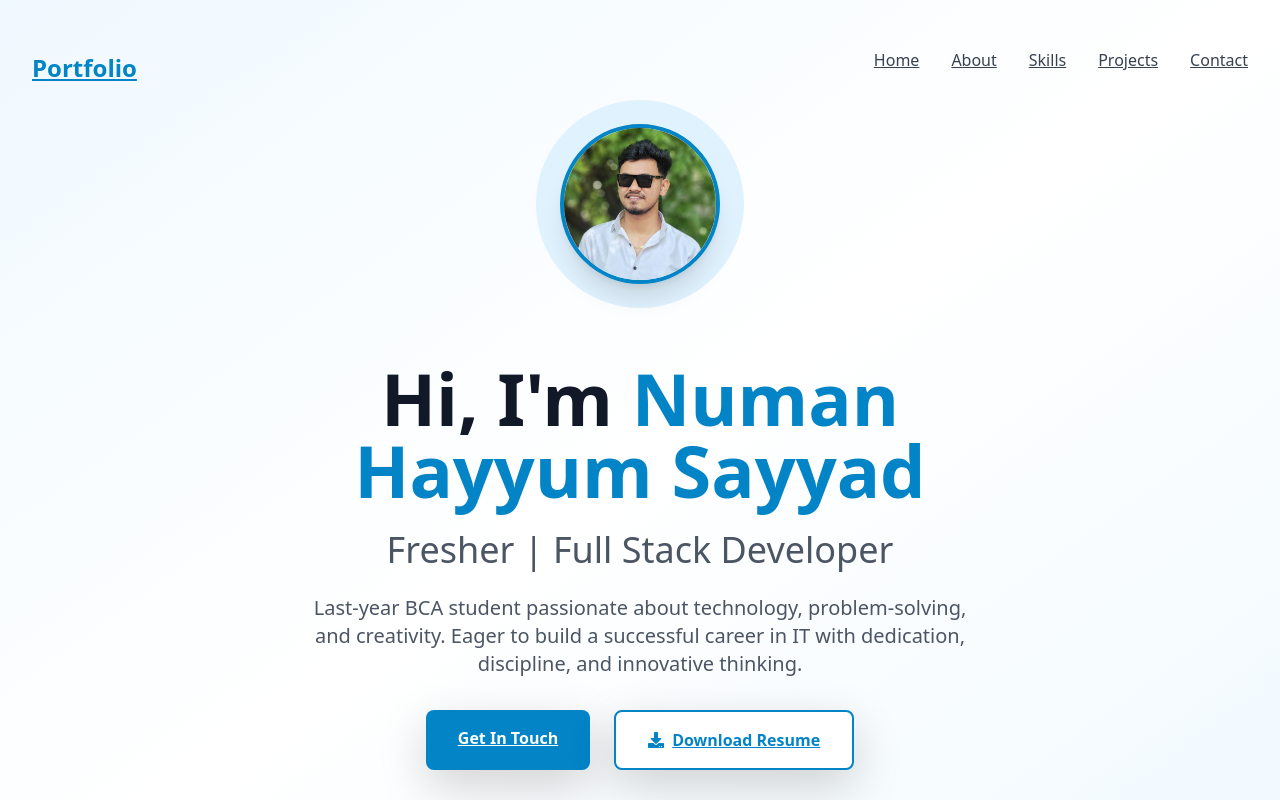
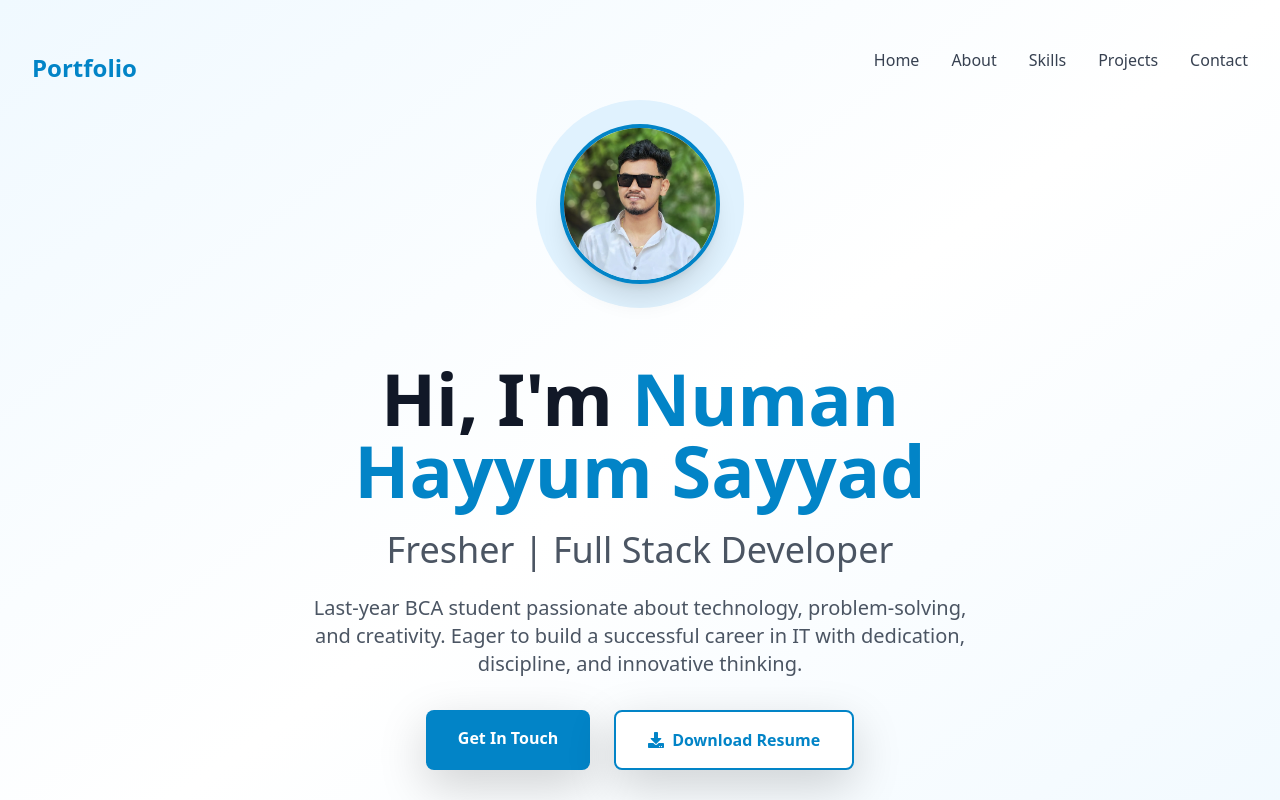
Before and after one commit to numansayyad/portfolio, a React (Vite) app: page / in a window 1280 px wide. Shown: the top 800 px of the page. Built offline with nearby package versions, Linux system fonts and the light colour scheme.

Commit message:
I fixed the underline of the anchor tag.

```diff
--- a/src/components/Contact.tsx
+++ b/src/components/Contact.tsx
@@ -57,12 +57,13 @@ const Contact = () => {
                     <h4 className="font-semibold text-gray-900 mb-1">Email</h4>
                     <a
                       href="mailto:numann.sayyad@gmail.com"
-                      className="text-gray-600 hover:text-primary-600 transition-colors"
+                      className="text-gray-600 hover:text-primary-600 transition-colors no-underline"
                     >
                       numann.sayyad@gmail.com
                     </a>
                   </div>
                 </div>
+
 
 
                 <div className="flex items-start gap-4">
@@ -73,9 +74,9 @@ const Contact = () => {
                     <h4 className="font-semibold text-gray-900 mb-1">Phone</h4>
                     <a
                       href="tel:+917058151583"
-                      className="text-gray-600 hover:text-primary-600 transition-colors"
+                      className="text-gray-600 hover:text-primary-600 transition-colors no-underline"
                     >
-                      +91 7058151583
+                      +91-7058151583
                     </a>
                   </div>
                 </div>
--- a/src/components/Header.tsx
+++ b/src/components/Header.tsx
@@ -1,3 +1,5 @@
+
+
 import { useState, useEffect } from 'react'
 import { FaBars, FaTimes } from 'react-icons/fa'
 
@@ -25,11 +27,7 @@ const Header: React.FC<HeaderProps> = ({ isScrolled }) => {
   }
 
   useEffect(() => {
-    if (isMenuOpen) {
-      document.body.style.overflow = 'hidden'
-    } else {
-      document.body.style.overflow = 'unset'
-    }
+    document.body.style.overflow = isMenuOpen ? 'hidden' : 'unset'
     return () => {
       document.body.style.overflow = 'unset'
     }
@@ -38,20 +36,19 @@ const Header: React.FC<HeaderProps> = ({ isScrolled }) => {
   return (
     <header
       className={`fixed top-0 left-0 right-0 z-50 transition-all duration-300 ${
-        isScrolled
-          ? 'bg-white shadow-lg py-3'
-          : 'bg-transparent py-5'
+        isScrolled ? 'bg-white shadow-lg py-3' : 'bg-transparent py-5'
       }`}
     >
       <nav className="container-custom">
         <div className="flex items-center justify-between">
+          {/* Logo */}
           <a
             href="#home"
             onClick={(e) => {
               e.preventDefault()
               handleNavClick('#home')
             }}
-            className="text-2xl font-bold text-primary-600 hover:text-primary-700 transition-colors"
+            className="text-2xl font-bold text-primary-600 hover:text-primary-700 transition-colors no-underline"
           >
             Portfolio
           </a>
@@ -66,7 +63,7 @@ const Header: React.FC<HeaderProps> = ({ isScrolled }) => {
                     e.preventDefault()
                     handleNavClick(link.href)
                   }}
-                  className="text-gray-700 hover:text-primary-600 font-medium transition-colors"
+                  className="text-gray-700 hover:text-primary-600 font-medium transition-colors no-underline"
                 >
                   {link.name}
                 </a>
@@ -100,7 +97,7 @@ const Header: React.FC<HeaderProps> = ({ isScrolled }) => {
                     e.preventDefault()
                     handleNavClick(link.href)
                   }}
-                  className="text-2xl text-gray-700 hover:text-primary-600 font-medium transition-colors"
+                  className="text-2xl text-gray-700 hover:text-primary-600 font-medium transition-colors no-underline"
                 >
                   {link.name}
                 </a>
--- a/src/components/Hero.tsx
+++ b/src/components/Hero.tsx
@@ -21,11 +21,11 @@ const Hero = () => {
   className="w-32 h-32 rounded-full object-cover mx-auto border-4 border-primary-600 shadow-lg"
 /> */}
 
-<img
-  src="/numan.jpeg"
-  alt="Numan Sayyad"
-  className="w-40 h-40 rounded-full object-cover mx-auto border-4 border-primary-600 shadow-xl"
-/>
+              <img
+                src="/numan.jpeg"
+                alt="Numan Sayyad"
+                className="w-40 h-40 rounded-full object-cover mx-auto border-4 border-primary-600 shadow-xl"
+              />
 
 
             </div>
@@ -47,17 +47,19 @@ const Hero = () => {
           <div className="flex flex-wrap justify-center gap-4 mb-8">
             <a
               href="#contact"
-              className="bg-primary-600 text-white px-8 py-3 rounded-lg font-semibold hover:bg-primary-700 transition-all duration-300 transform hover:scale-105 shadow-lg hover:shadow-xl"
+              className="bg-primary-600 text-white px-8 py-3 rounded-lg font-semibold hover:bg-primary-700 transition-all duration-300 transform hover:scale-105 shadow-lg hover:shadow-xl no-underline"
             >
               Get In Touch
             </a>
+
             <a
               href="/resume.pdf"
               download
-              className="bg-white text-primary-600 border-2 border-primary-600 px-8 py-3 rounded-lg font-semibold hover:bg-primary-50 transition-all duration-300 transform hover:scale-105 shadow-lg hover:shadow-xl flex items-center gap-2"
+              className="bg-white text-primary-600 border-2 border-primary-600 px-8 py-3 rounded-lg font-semibold hover:bg-primary-50 transition-all duration-300 transform hover:scale-105 shadow-lg hover:shadow-xl flex items-center gap-2 no-underline"
             >
               <FaDownload /> Download Resume
             </a>
+
           </div>
 
           <div className="flex justify-center space-x-6">
```
